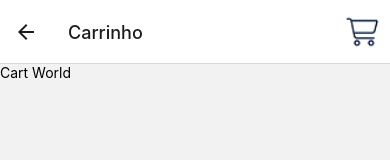
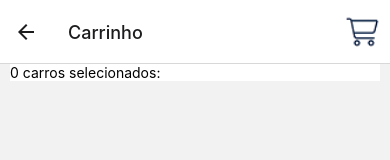
Before and after one commit to mrov/eshop-app, a React Native app: screen /Cart in a window 390 px wide. Shown: the top 160 px of the page. Built offline with nearby package versions, Linux system fonts and the light colour scheme; no server answers.

Commit message:
feat: starting the cart view

```diff
--- a/src/views/Cart.tsx
+++ b/src/views/Cart.tsx
@@ -1,10 +1,15 @@
 import * as React from 'react';
 import {Text, View} from 'react-native';
+import {useCart} from '../shared/contexts/CartContext';
 
 function Cart(): JSX.Element {
+  const cartProducts = useCart();
+
   return (
-    <View>
-      <Text style={{color: 'black'}}>Cart World</Text>
+    <View style={{backgroundColor: 'white', marginHorizontal: 10}}>
+      <Text style={{color: 'black'}}>
+        {cartProducts.length} carros selecionados:
+      </Text>
     </View>
   );
 }
```
